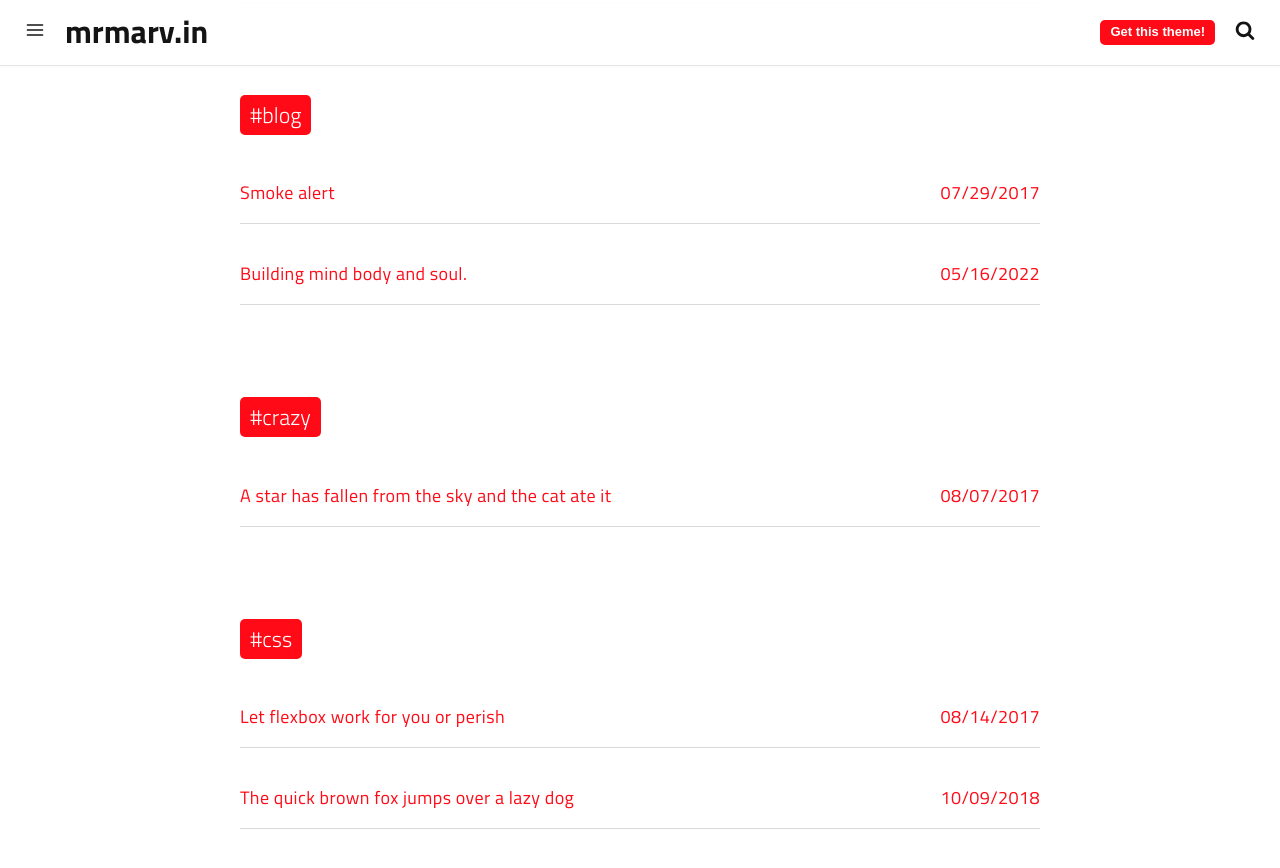
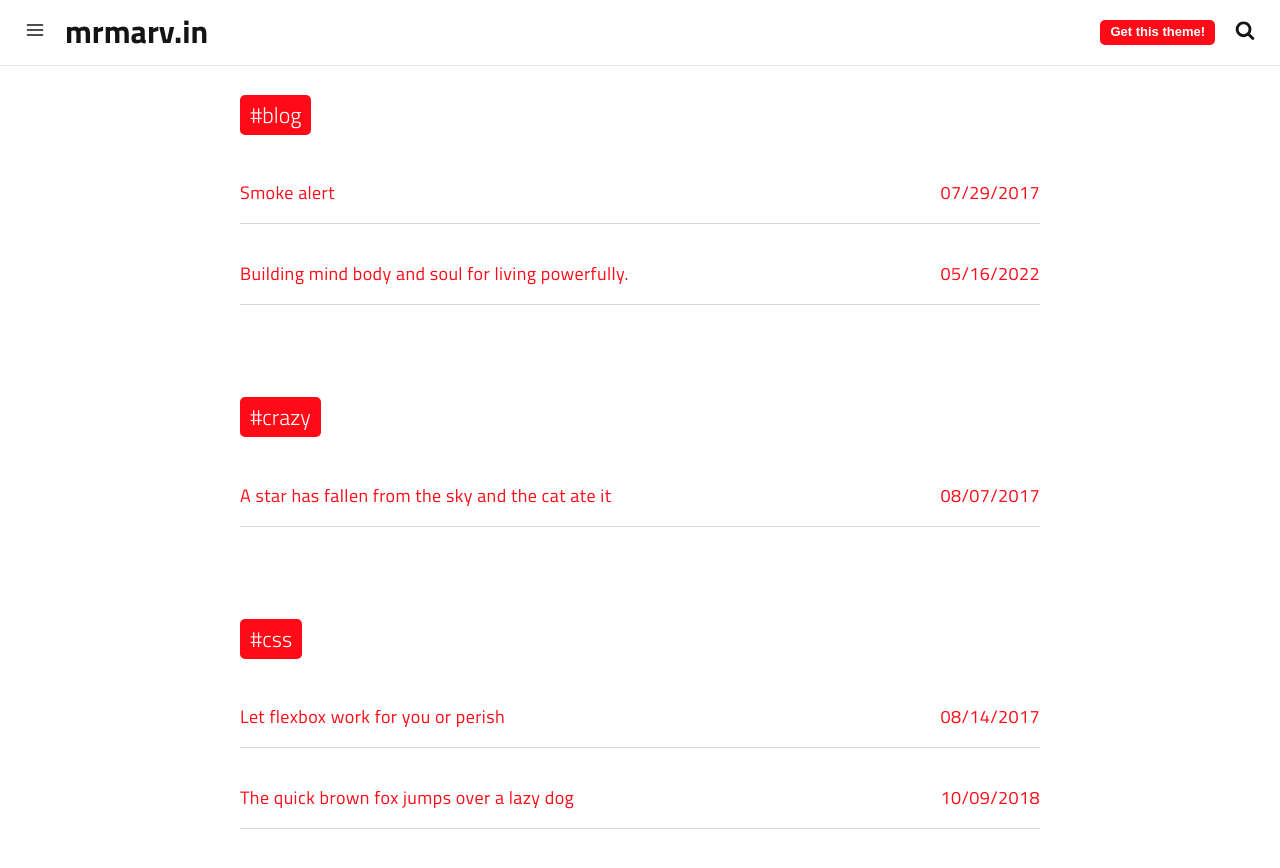
Before and after one commit to marv0/marv0.github.io, a Jekyll site: the page built from tags.html, in a window 1280 px wide and 900 px high, scrolled down 3734 px. Shown: the top 868 px of the window. Built offline with Jekyll 4.4.1, drawn with Linux system fonts in a browser that asks for light colours; a script that is not in the unit is left out; some of the changed text lies outside the part shown.

Commit message:
Update 2010-01-01-welcome-to-the-desert-of-the-real.md

```diff
--- a/_posts/2010-01-01-welcome-to-the-desert-of-the-real.md
+++ b/_posts/2010-01-01-welcome-to-the-desert-of-the-real.md
@@ -1,8 +1,8 @@
 ---
 date: 2022-05-16T23:48:05.000Z
 layout: post
-title: Building mind body and soul.
-subtitle: 'Lorem ipsum dolor sit amet, consectetur adipisicing elit.'
+title: Building mind body and soul for living powerfully.
+subtitle: 'Weclome to my first blog dolor sit amet, consectetur adipisicing elit.'
 description: >-
   Lorem ipsum dolor sit amet, consectetur adipisicing elit, sed do eiusmod
   tempor incididunt ut labore et dolore magna aliqua.
```
